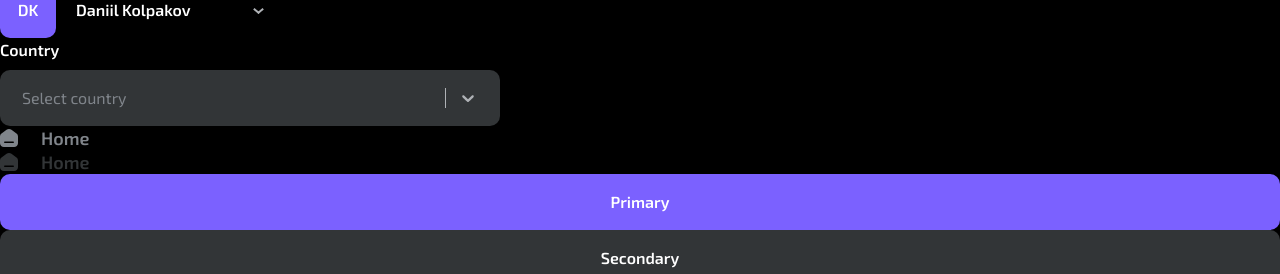
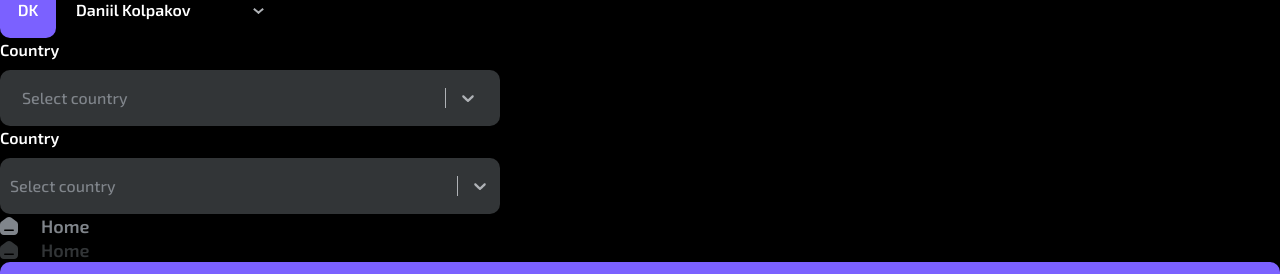
Before and after one commit to Jerrext/Pixema, a React (Create React App) app: page /sign-in in a window 1280 px wide. Shown: the part 234-508 px from the top of the page. Built offline with nearby package versions, Linux system fonts and the light colour scheme.

Commit message:
Refactor SelectComponent, add MultiSelect

```diff
--- a/public/index.html
+++ b/public/index.html
@@ -6,7 +6,7 @@
     <link rel="preconnect" href="https://fonts.googleapis.com" />
     <link rel="preconnect" href="https://fonts.gstatic.com" crossorigin />
     <link
-      href="https://fonts.googleapis.com/css2?family=Exo+2:wght@400;600;700&display=swap"
+      href="https://fonts.googleapis.com/css2?family=Exo+2:wght@400;500;600;700&display=swap"
       rel="stylesheet"
     />
     <meta name="viewport" content="width=device-width, initial-scale=1" />
--- a/src/components/SelectComponent/SelectComponent.scss
+++ b/src/components/SelectComponent/SelectComponent.scss
@@ -3,6 +3,7 @@
 .customSelect {
   width: 500px;
   margin-top: 8px;
+  font-weight: 500;
 
   &__control {
     padding: 8px 20px;
@@ -40,7 +41,8 @@
   &__menu {
     background-color: $graphite;
     left: 0;
-    top: 65px !important;
+    top: auto !important;
+    margin-top: 10px;
     border-radius: 10px;
     padding: 2px 0;
   }
@@ -59,3 +61,39 @@
     }
   }
 }
+
+.multiSelectWrapper {
+  .customSelect {
+    &__value-container {
+      gap: 12px;
+    }
+
+    &__control {
+      height: unset;
+      min-height: 56px;
+      padding: 8px;
+    }
+
+    &__multi-value {
+      background-color: $dark;
+      border-radius: 6px;
+      padding: 4px 8px;
+      gap: 9px;
+      cursor: default;
+
+      &__remove {
+        cursor: pointer;
+        transform: scale(1.2);
+        > svg > path {
+          fill: $light;
+        }
+
+        &:hover {
+          > svg > path {
+            fill: $white;
+          }
+        }
+      }
+    }
+  }
+}
--- a/src/components/SelectComponent/SelectComponent.tsx
+++ b/src/components/SelectComponent/SelectComponent.tsx
@@ -1,42 +1,55 @@
 import React, { FC, useState } from "react";
-import Select from "react-select";
+import Select, { OnChangeValue } from "react-select";
 import "./SelectComponent.scss";
-// import styles from "./SelectComponent.module.scss";
 import classNames from "classnames";
+import { OptionType, OptionsListType } from "./types";
 
-type SelectedProps = {
+type SelectComponentProps = {
   title: string;
   placeholder: string;
   isDisabled?: boolean;
-  SelectList?: [];
+  optionsList: OptionsListType;
+  isMulti?: boolean;
 };
 
-const SelectComponent: FC<SelectedProps> = ({
+const SelectComponent: FC<SelectComponentProps> = ({
   title,
   placeholder,
   isDisabled,
-  SelectList,
+  isMulti,
+  optionsList,
 }) => {
-  const [currentValue, setCurrentValue] = useState();
-
-  const options = [
-    { value: "chocolate", label: "Chocolate" },
-    { value: "strawberry", label: "Strawberry" },
-    { value: "vanilla", label: "Vanilla" },
-  ];
+  const [currentValues, setCurrentValues] = useState<string[] | string>();
 
   const getValue = () => {
-    return currentValue
-      ? options.find((item) => item.value === currentValue)
-      : "";
+    console.log(currentValues);
+    if (currentValues) {
+      return isMulti
+        ? optionsList.filter(
+            (option) => currentValues.indexOf(option.value) >= 0
+          )
+        : optionsList.find((option) => option.value === currentValues);
+    } else {
+      return null;
+    }
   };
 
-  const onChange = (newValue: any) => {
-    setCurrentValue(newValue ? newValue.value : "");
+  const onChange = (newValue: OnChangeValue<OptionType, boolean>) => {
+    setCurrentValues(
+      isMulti
+        ? (newValue as OptionsListType).map((value) => value.value)
+        : newValue
+        ? (newValue as OptionType).value
+        : ""
+    );
   };
 
   return (
-    <div>
+    <div
+      className={classNames({
+        ["multiSelectWrapper"]: isMulti,
+      })}
+    >
       <p>{title}</p>
       <Select
         styles={{
@@ -57,9 +70,11 @@ const SelectComponent: FC<SelectedProps> = ({
         className="customSelect"
         classNamePrefix="customSelect"
         isClearable={true}
-        options={options}
+        options={optionsList}
         placeholder={placeholder}
         isDisabled={isDisabled}
+        closeMenuOnSelect={isMulti && false}
+        isMulti={isMulti}
         unstyled
       />
     </div>
--- /dev/null
+++ b/src/components/SelectComponent/types.ts
@@ -0,0 +1,6 @@
+export type OptionType = {
+  value: string;
+  label: string;
+};
+
+export type OptionsListType = OptionType[];
--- a/src/pages/SignIn/SignIn.tsx
+++ b/src/pages/SignIn/SignIn.tsx
@@ -4,7 +4,6 @@ import Input from "src/components/Input";
 import Switcher from "src/components/Switch";
 import Tabs from "src/components/Tabs/";
 import UserName from "src/components/UserName/";
-import SelectComponent from "src/components/SelectComponent/";
 import HomeLink from "src/components/HomeLink/";
 import Button from "src/components/Button/";
 import Arrow from "src/components/Arrow";
@@ -12,6 +11,7 @@ import GroupButtons from "src/components/GroupButtons";
 import Search from "src/components/Search";
 import { ButtonType, CardListType } from "src/utils/@globalTypes";
 import CardList from "src/components/CardList";
+import SelectComponent from "src/components/SelectComponent/SelectComponent";
 // import SelectComponent from "src/components/SelectComponent/";
 
 const cardList = [
@@ -297,6 +297,9 @@ const SignIn = () => {
     { value: "chocolate", label: "Chocolate" },
     { value: "strawberry", label: "Strawberry" },
     { value: "vanilla", label: "Vanilla" },
+    { value: "chocdolate", label: "Chocolate" },
+    { value: "strawdberry", label: "Strawberry" },
+    { value: "vanidlla", label: "Vanilla" },
   ];
 
   return (
@@ -319,7 +322,17 @@ const SignIn = () => {
       <Switcher disabled />
       <Tabs onClick={() => {}} />
       <UserName userName="Daniil Kolpakov" />
-      <SelectComponent title="Country" placeholder="Select country" />
+      <SelectComponent
+        title="Country"
+        placeholder="Select country"
+        optionsList={options}
+      />
+      <SelectComponent
+        title="Country"
+        placeholder="Select country"
+        optionsList={options}
+        isMulti
+      />
       <HomeLink />
       <HomeLink disabled />
       <Button title="Primary" type={ButtonType.Primary} onClick={() => {}} />
```
